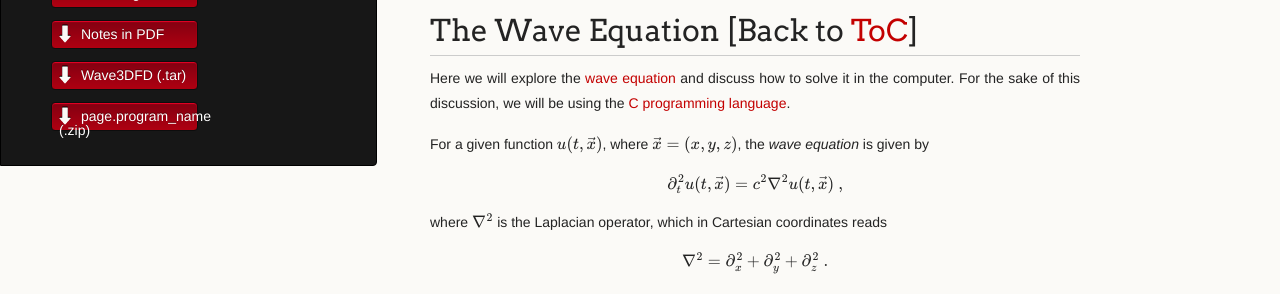
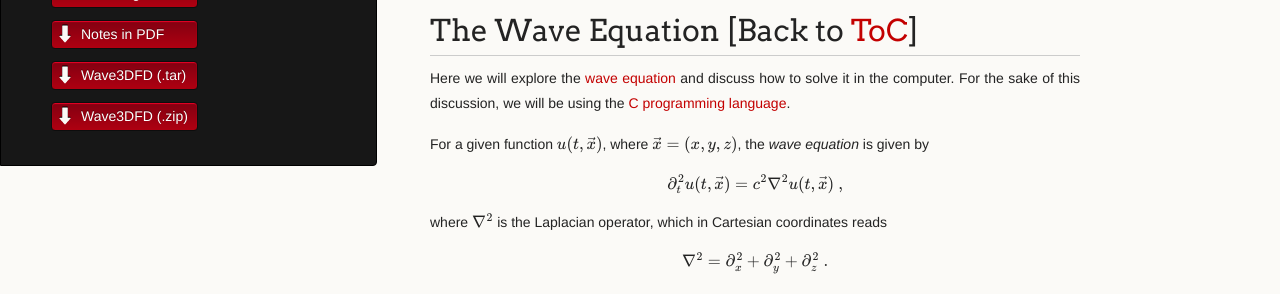
Before and after one commit to leowerneck/leowerneck.github.io, a Jekyll site: the page built from Wave_equation.md, in a window 1280 px wide. Shown: the part 287-581 px from the top of the page. Built offline with Jekyll 4.4.1, drawn with Linux system fonts in a browser that asks for light colours; formulas are drawn with MathJax 3; a script that is not in the unit is left out.

Commit message:
_layouts/notes.html: fixed variable so that the name of the program prints properly

```diff
--- a/_layouts/notes.html
+++ b/_layouts/notes.html
@@ -41,7 +41,7 @@
             <li><a class="buttons download" href="{{ page.tarpath }}">{{ page.program_name }} (.tar)</a></li>
             {% endif %}
             {% if page.zippath %}
-            <li><a class="buttons download" href="{{ page.zippath }}">page.program_name (.zip)</a></li>
+            <li><a class="buttons download" href="{{ page.zippath }}">{{ page.program_name }} (.zip)</a></li>
             {% endif %}
           {% endif %}
         </ul>
```
